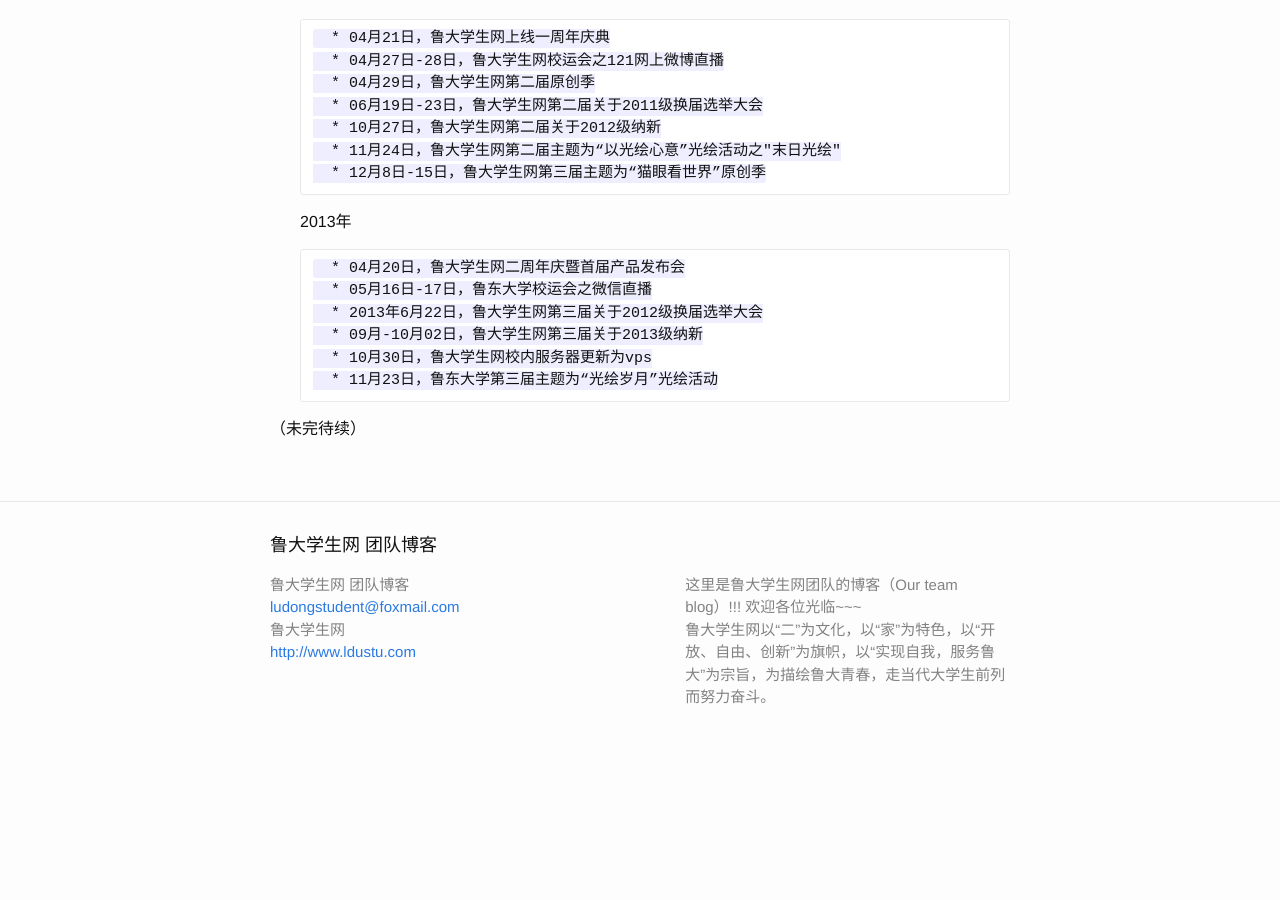
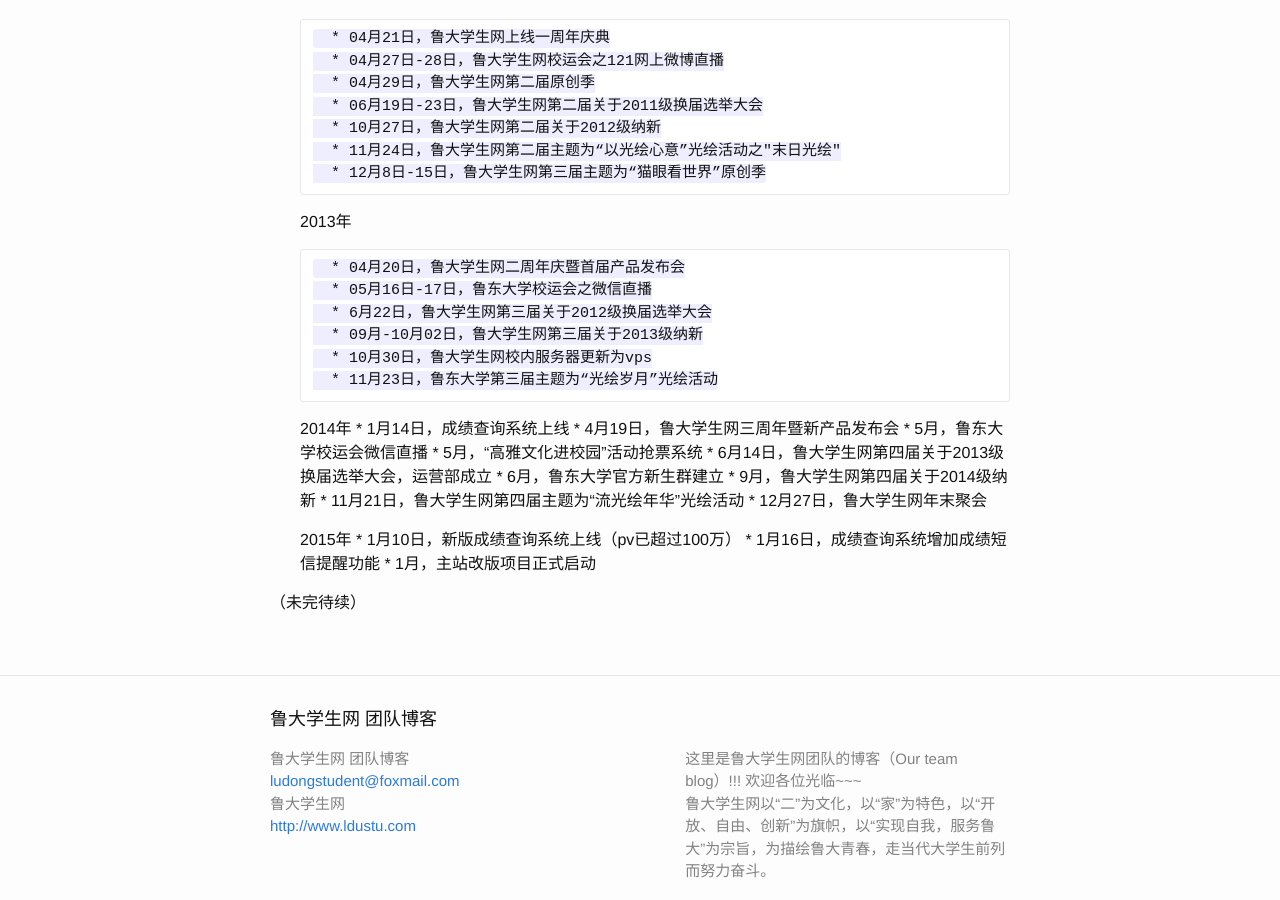
Before and after one commit to ldsn/sailboat, a Jekyll site: the page built from pages/time-line/index.markdown, in a window 1280 px wide and 900 px high, scrolled down 1228 px. Built offline with Jekyll 4.4.1, drawn with Linux system fonts in a browser that asks for light colours; comment, search, counter and statistics services are not loaded; before the commit the page ends 1997 px from its top, so only the background shows below that.

Commit message:
Update index.markdown

```diff
--- a/pages/time-line/index.markdown
+++ b/pages/time-line/index.markdown
@@ -68,9 +68,25 @@
 
         * 04月20日，鲁大学生网二周年庆暨首届产品发布会
         * 05月16日-17日，鲁东大学校运会之微信直播
-        * 2013年6月22日，鲁大学生网第三届关于2012级换届选举大会
+        * 6月22日，鲁大学生网第三届关于2012级换届选举大会
         * 09月-10月02日，鲁大学生网第三届关于2013级纳新
         * 10月30日，鲁大学生网校内服务器更新为vps
         * 11月23日，鲁东大学第三届主题为“光绘岁月”光绘活动
 
+* 2014年
+       * 1月14日，成绩查询系统上线
+       * 4月19日，鲁大学生网三周年暨新产品发布会
+       * 5月，鲁东大学校运会微信直播
+       * 5月，“高雅文化进校园”活动抢票系统
+       * 6月14日，鲁大学生网第四届关于2013级换届选举大会，运营部成立
+       * 6月，鲁东大学官方新生群建立
+       * 9月，鲁大学生网第四届关于2014级纳新
+       * 11月21日，鲁大学生网第四届主题为“流光绘年华”光绘活动
+       * 12月27日，鲁大学生网年末聚会
+
+* 2015年
+       * 1月10日，新版成绩查询系统上线（pv已超过100万）
+       * 1月16日，成绩查询系统增加成绩短信提醒功能
+       * 1月，主站改版项目正式启动
+
 （未完待续）
```
